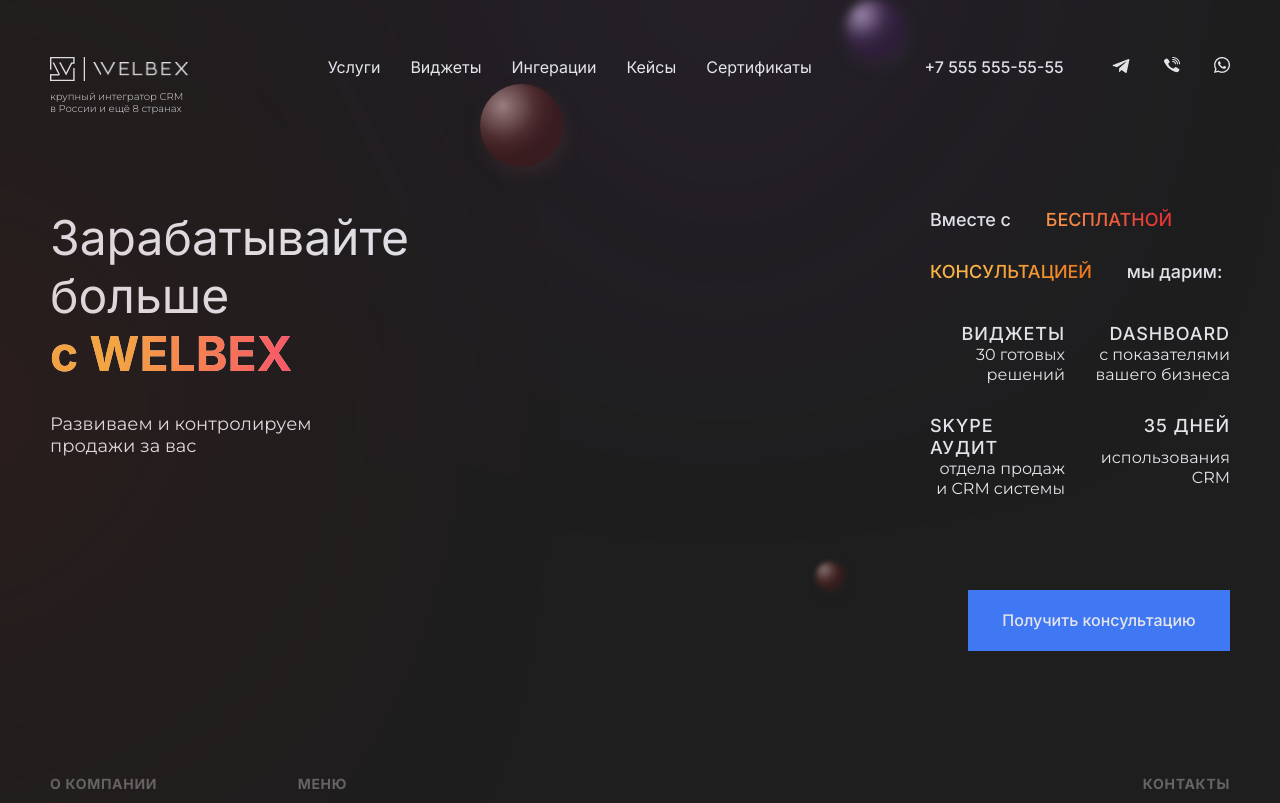
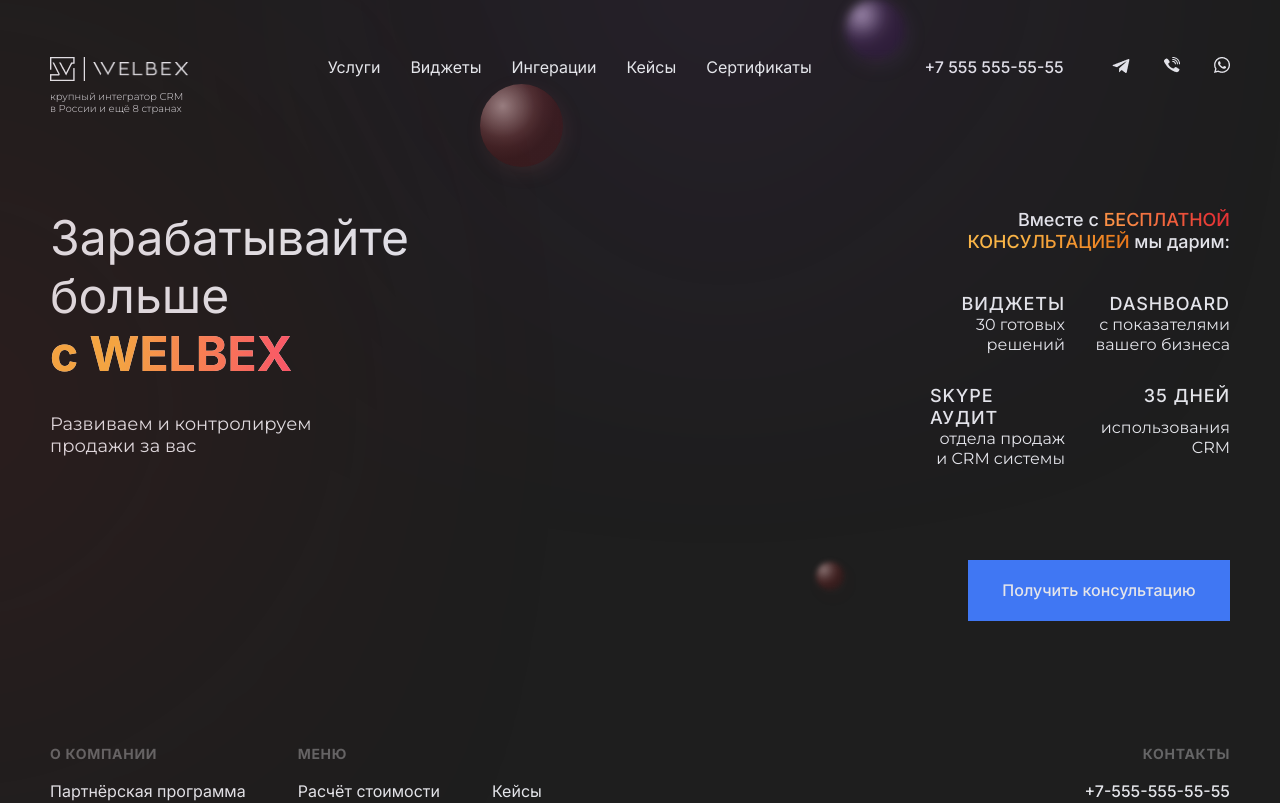
Before and after one commit to Anatoliy-Shi/amo-layout, a React (Create React App) app: page / in a window 1280 px wide. Shown: the top 803 px of the page. Built offline with nearby package versions, Linux system fonts and the light colour scheme.

Commit message:
добавил gh-pages + изменил название у дива

```diff
--- a/package.json
+++ b/package.json
@@ -1,4 +1,5 @@
 {
+  "homepage": "https://anatoliy-shi.github.io/amo-layout",
   "name": "amocrm-layout",
   "version": "0.1.0",
   "private": true,
@@ -16,7 +17,9 @@
     "start": "react-scripts start",
     "build": "react-scripts build",
     "test": "react-scripts test",
-    "eject": "react-scripts eject"
+    "eject": "react-scripts eject",
+    "predeploy": "npm run build",
+    "deploy": "gh-pages -d build"
   },
   "eslintConfig": {
     "extends": [
--- a/src/App.js
+++ b/src/App.js
@@ -10,7 +10,6 @@
         <div className="wrapper">
             <div className="container">
                 <header className="header">
-
                     <div className="logo">
                         <div className="logo__img">
                             <img className="logo__logo" src={logo} alt="logo"/>
@@ -26,7 +25,6 @@
                             <li className="list__items">Ингерации</li>
                             <li className="list__items">Кейсы</li>
                             <li className="list__items">Сертификаты</li>
-
                         </ul>
                     </div>
                     <div className="contacts">
@@ -52,7 +50,7 @@
                             Вместе с&nbsp;<span className='free'>бесплатной</span> <br/>
                             <span className='consultation'>консультацией</span>&nbsp;мы дарим:
                         </div>
-                        <div>
+                        <div className="box">
                             <div className="bonus">
                                 <p className="widget"></p>
                                 <p className="description">30 готовых решений</p>
--- a/src/style/main.scss
+++ b/src/style/main.scss
@@ -160,8 +160,9 @@
     flex-wrap: wrap;
     margin-left: 15px;
   }
+}
 
-  & > div {
+.box {
   display: flex;
   flex-direction: row;
   flex-wrap: wrap;
@@ -169,7 +170,6 @@
   gap: 30px;
   @media screen and (max-width: 768px) and (min-width: 320px) {
     gap: 0;
-    }
   }
 }
 
```
Lines whose indentation alone changed are shown as unchanged.
